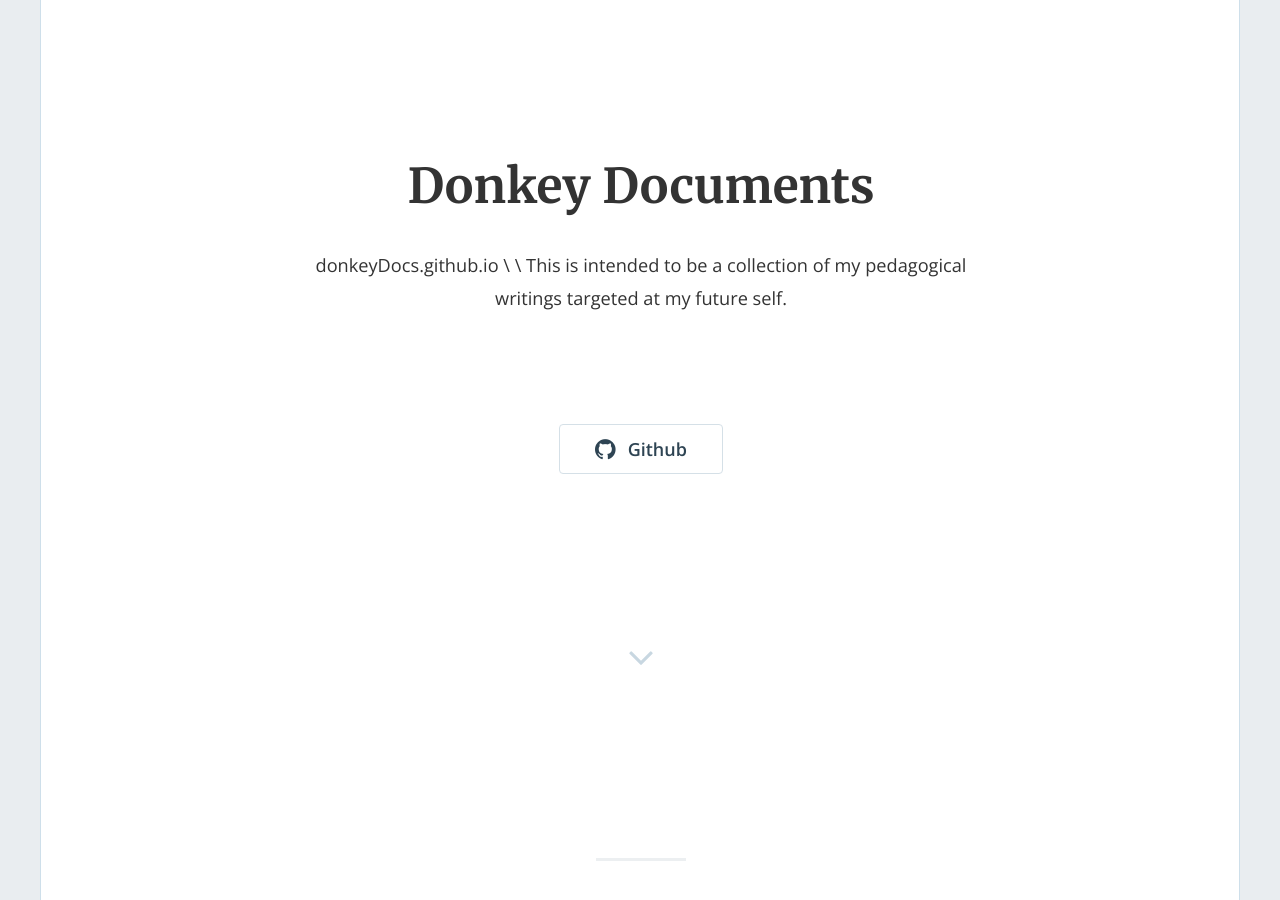
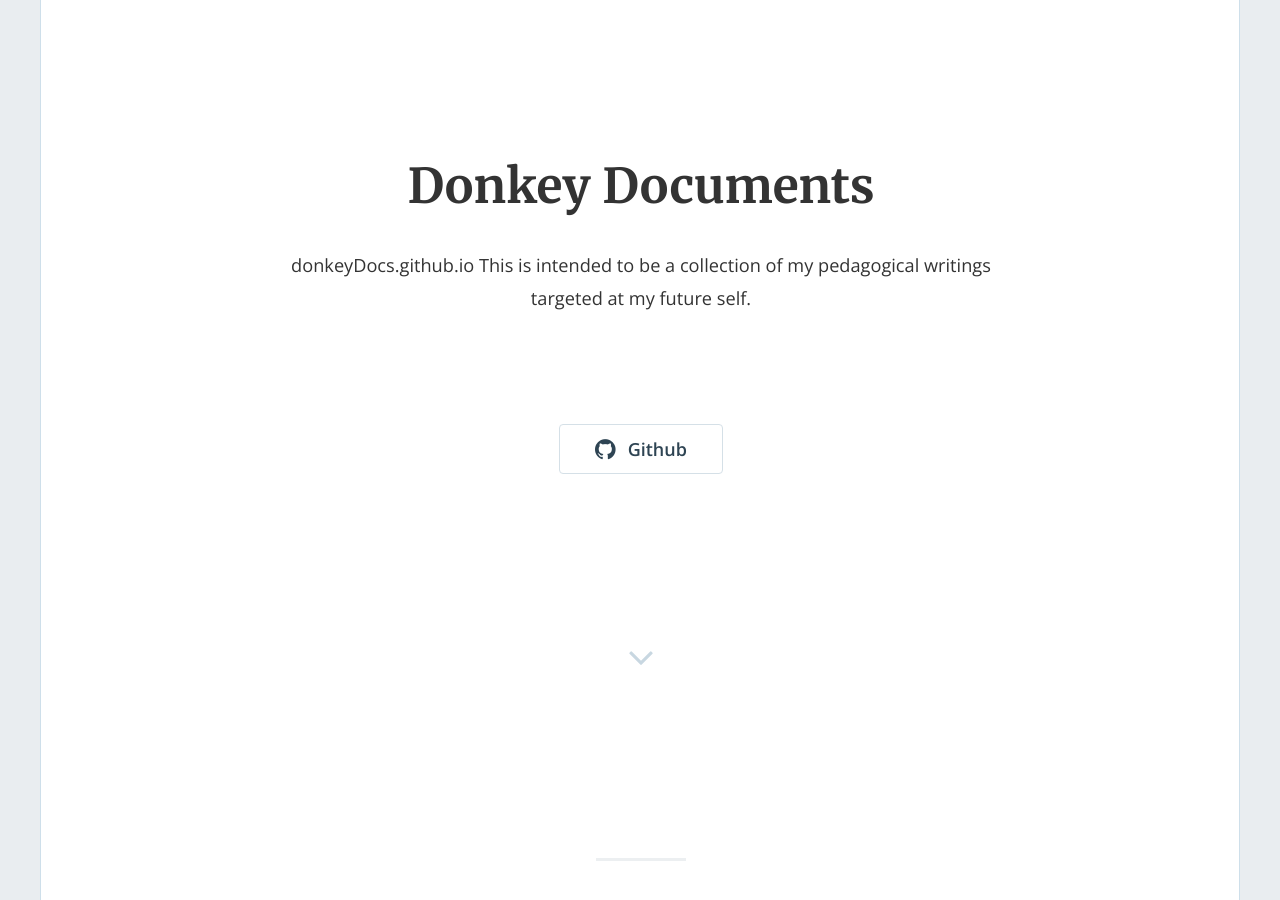
Before and after one commit to donkeyDocs/donkeyDocs.github.io, a Jekyll site: the page built from index.html, in a window 1280 px wide and 900 px high. Built offline with Jekyll 4.4.1, drawn with Linux system fonts in a browser that asks for light colours; nearby versions of some CDN libraries; the list of posts is cut into pages by our own code.

```diff
--- a/_config.yml
+++ b/_config.yml
@@ -15,7 +15,9 @@
 # in the templates via {{ site.myvariable }}.
 title: "Donkey Documents"
 email: 'atul.singh.arora@gmail.com'
-description: "donkeyDocs.github.io \\ \\ This is intended to be a collection of my pedagogical writings targeted at my future self."
+description: "donkeyDocs.github.io
+
+ This is intended to be a collection of my pedagogical writings targeted at my future self."
 baseurl: "" # the subpath of your site, e.g. /blog
 url: "http://atulsingharora.github.io/" # the base hostname & protocol for your site, e.g. http://example.com
 twitter_username: ''
```
